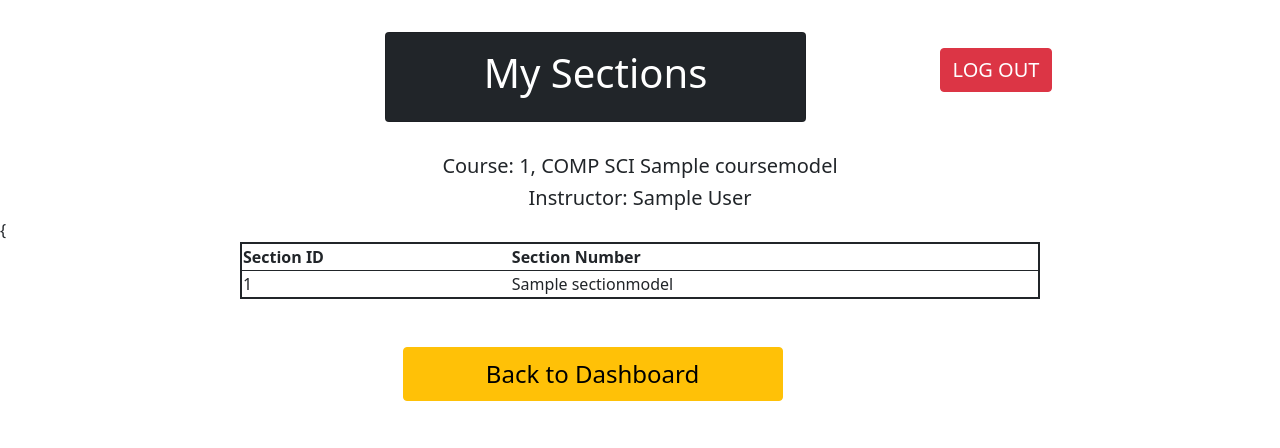
After one commit to st8991/Ta_App_Vikings_Creed, a Django app: template templates/mainTemplates/mySectionsPage.html in a window 1280 px wide. The commit adds this page. Shown: the top 448 px of the page. Run offline with Django 4.2, Linux system fonts and the light colour scheme; the template is opened without the code that fills it: values that come from a table or form of the project are taken from there, others are empty; tables that the repository leaves empty hold one stand-in row (values such as "Sample post").

Commit message:
database update and added mySections, still needs proper bootstrap

```diff
--- a/proj_app/models.py
+++ b/proj_app/models.py
@@ -28,7 +28,7 @@ class CourseModel(models.Model):
     name = models.CharField(max_length=50)
 
     assigned_instructor = models.ForeignKey(MyUserModel, on_delete=models.SET_NULL, related_name="instructor", null=True)
-    assigned_tas = models.ManyToManyField(MyUserModel)
+    assigned_tas = models.ManyToManyField(MyUserModel, related_name="tas")
 
 # Model for Section
 class SectionModel(models.Model):
--- a/project/urls.py
+++ b/project/urls.py
@@ -16,7 +16,8 @@
 from django.contrib import admin
 from django.urls import path
 from proj_app.views import Login, Home, AccountManagement, AddAccount, DeleteAccount, \
-    EditAccount, ManageCourse, AddCourse, AssignToCourse, ManageSections, AddSection, Contact
+    EditAccount, ManageCourse, AddCourse, AssignToCourse, ManageSections, AddSection, Contacts, MySections
+
 #
 urlpatterns = [
     path('admin/', admin.site.urls),
@@ -31,5 +32,6 @@ urlpatterns = [
     path('assignToCourse/<int:id>/', AssignToCourse.as_view()),
     path('sections/<int:id>/', ManageSections.as_view()),
     path('addSection/<int:id>/', AddSection.as_view()),
-    path('contact/', Contact.as_view())
+    path('contacts/', Contacts.as_view()),
+    path('mySections/', MySections.as_view())
 ]
--- a/templates/mainTemplates/homePage.html
+++ b/templates/mainTemplates/homePage.html
@@ -10,9 +10,9 @@
         {% if role_id == 0 or role_id == 1 %}
         <a href = '/courses/' type="button" class="btn btn-secondary col-12 mx-auto my-4 py-3" style="font-size: 32px">COURSE MANAGEMENT</a>
         {% else %}
-        <a href = '' type="button" class="btn btn-secondary col-12 mx-auto my-4 py-3" style="font-size: 32px">MY SECTION</a>
+        <a href = '/mySections/' type="button" class="btn btn-secondary col-12 mx-auto my-4 py-3" style="font-size: 32px">MY SECTIONS</a>
         {% endif %}
-        <a href = '/contact/' type="button" class="btn btn-secondary col-12 mx-auto my-4 py-3" style="font-size: 32px">CONTACTS</a>
+        <a href = '/contacts/' type="button" class="btn btn-secondary col-12 mx-auto my-4 py-3" style="font-size: 32px">CONTACTS</a>
         <div class="col text-center">
             <a href = '/' type="button" class="btn btn-danger col-3 my-4 py-2" style="font-size: 32px">LOG OUT</a>
         </div>
--- /dev/null
+++ b/templates/mainTemplates/mySectionsPage.html
@@ -0,0 +1,44 @@
+{% extends "base.html" %}
+{% block content %}
+    <div class="container">
+        <div class="row m-4">
+            <div class="col-3">   </div>
+                <div class="col-5">
+                    <div class="card text-white bg-dark text-center my-2 py-3">
+                        <h1>My Sections</h1>
+                    </div>
+                </div>
+            <div class="col-4 text-center">
+                <a href = '/' type="button" class="btn btn-danger my-4" style="font-size: 20px">LOG OUT</a>
+            </div>
+
+        </div>
+    </div>
+
+    {% for i in courseList %}
+        <h5 align="center">Course: {{ i.course_id }}, {{ i.dept_code }} {{i.name}}</h5>
+        <h5 align="center">Instructor: {{ i.assigned_instructor.name }}</h5>
+<table align="center" width="800" style="border: solid 2px;">
+      <tr style="border: solid 1px;">
+        <th >Section ID</th>
+        <th >Section Number</th>
+      </tr>
+        {% for j in sectionList %}
+            {% if j.course == i %}
+            <tr>
+                <td >{{j.section_id}}</td>
+                <td >{{j.name}}</td>
+            </tr>
+            {% endif %}
+        {% endfor %}{
+</table>
+    {% endfor %}
+
+    <div class="container">
+        <div class="row">
+            <div class="col-2"></div>
+                <a href = '/home/' type="button" class="btn btn-warning col-4 mx-auto my-5 py-2" style="font-size: 24px">Back to Dashboard</a>
+            <div class="col-3"></div>
+        </div>
+    </div>
+{% endblock %}
```
Also changed, not shown: proj_app/views.py (+24 -1 lines), proj_app/migrations/0004_alter_coursemodel_assigned_tas.py (added).
